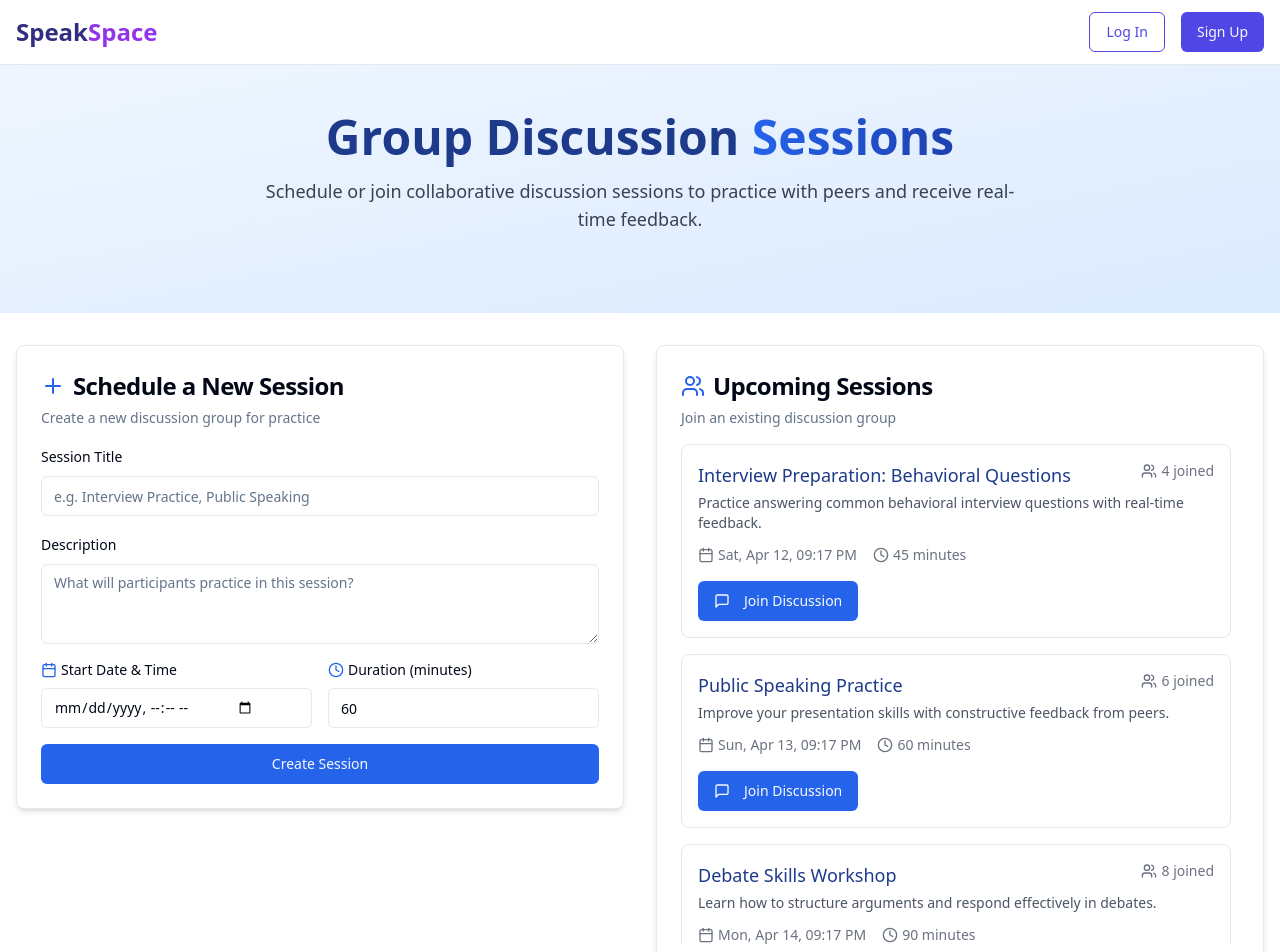
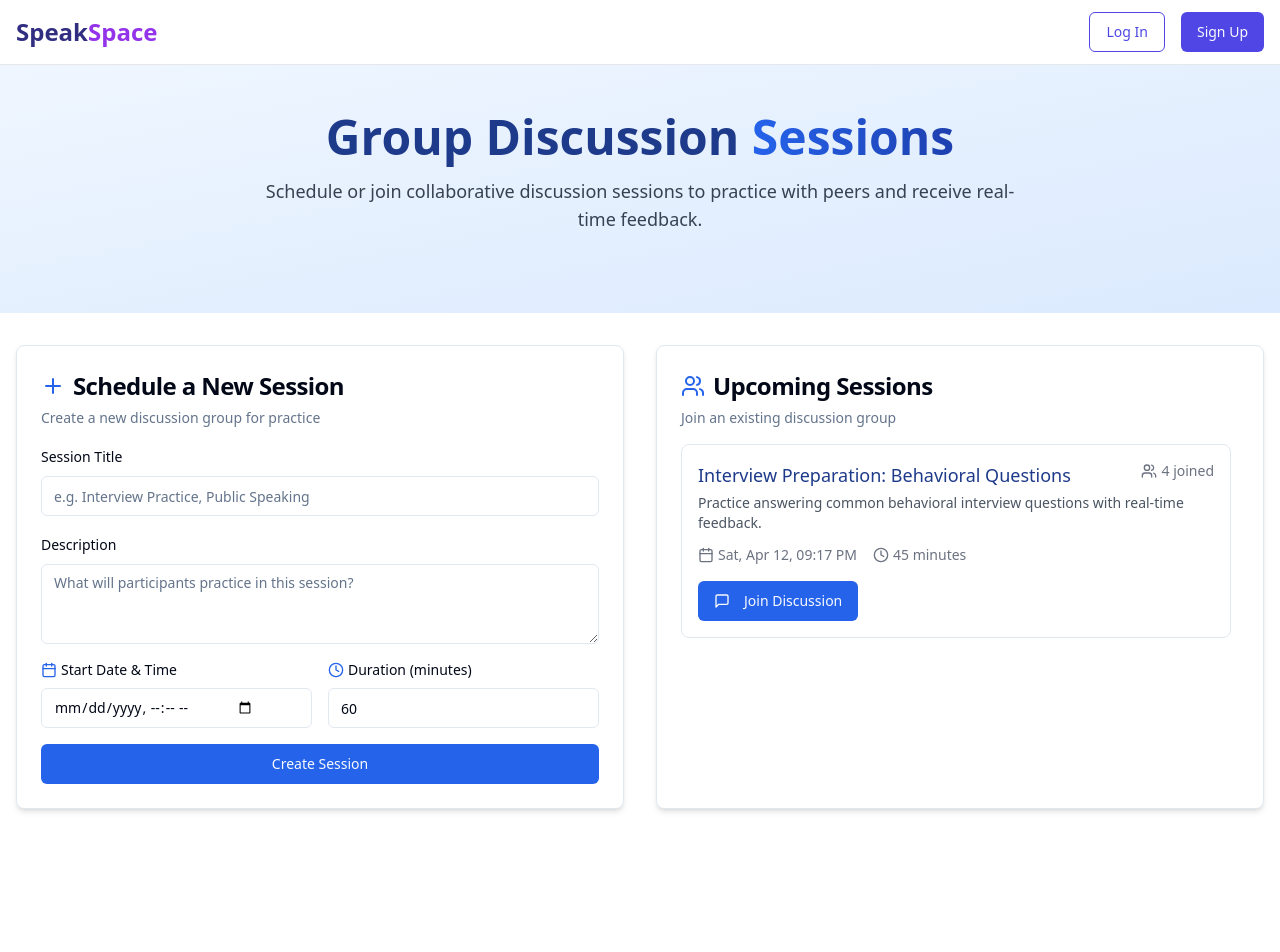
Before and after one commit to Preet-123/refined-content-revamp-kit, a React (Vite) app: page /group-discussion in a window 1280 px wide. Shown: the top 952 px of the page. After the commit the page ends 841 px from the top, so only its background shows below. Built offline with nearby package versions, Linux system fonts and the light colour scheme.

Commit message:
Remove group discussion session options
Remove the public speaking practice and debate skills workshop options from the group discussion page.

```diff
--- a/src/pages/GroupDiscussion.tsx
+++ b/src/pages/GroupDiscussion.tsx
@@ -1,4 +1,3 @@
-
 import { useState } from "react";
 import { motion } from "framer-motion";
 import { Calendar, Clock, Users, Plus, MessageSquare } from "lucide-react";
@@ -27,23 +26,7 @@ const GroupDiscussion = () => {
       startTime: new Date(Date.now() + 86400000), // Tomorrow
       duration: 45,
       participants: 4,
-    },
-    {
-      id: "2",
-      title: "Public Speaking Practice",
-      description: "Improve your presentation skills with constructive feedback from peers.",
-      startTime: new Date(Date.now() + 172800000), // Day after tomorrow
-      duration: 60,
-      participants: 6,
-    },
-    {
-      id: "3",
-      title: "Debate Skills Workshop",
-      description: "Learn how to structure arguments and respond effectively in debates.",
-      startTime: new Date(Date.now() + 259200000), // 3 days from now
-      duration: 90,
-      participants: 8,
-    },
+    }
   ]);
 
   // Form state
```
